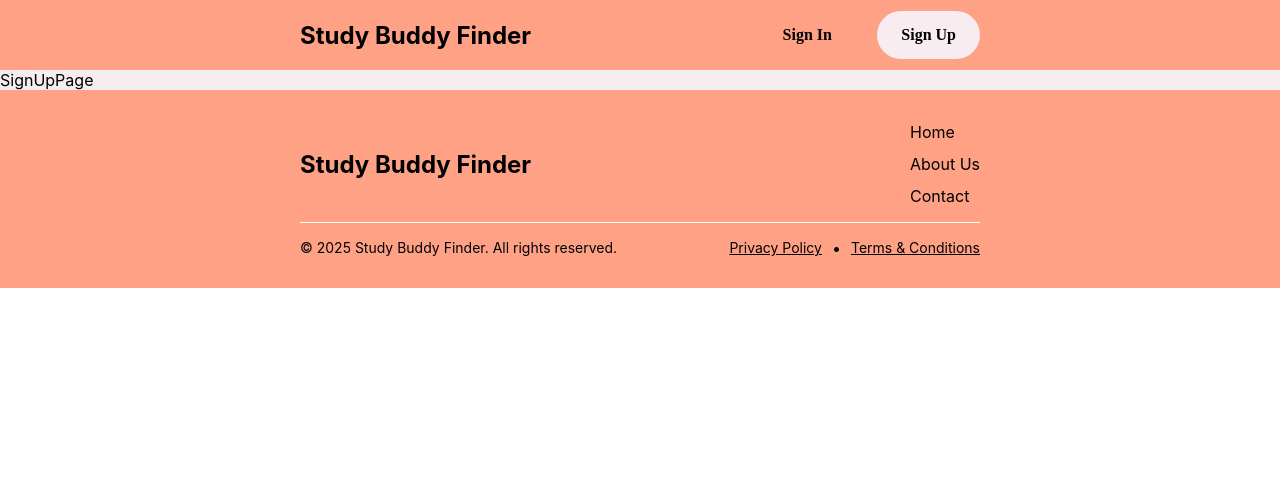
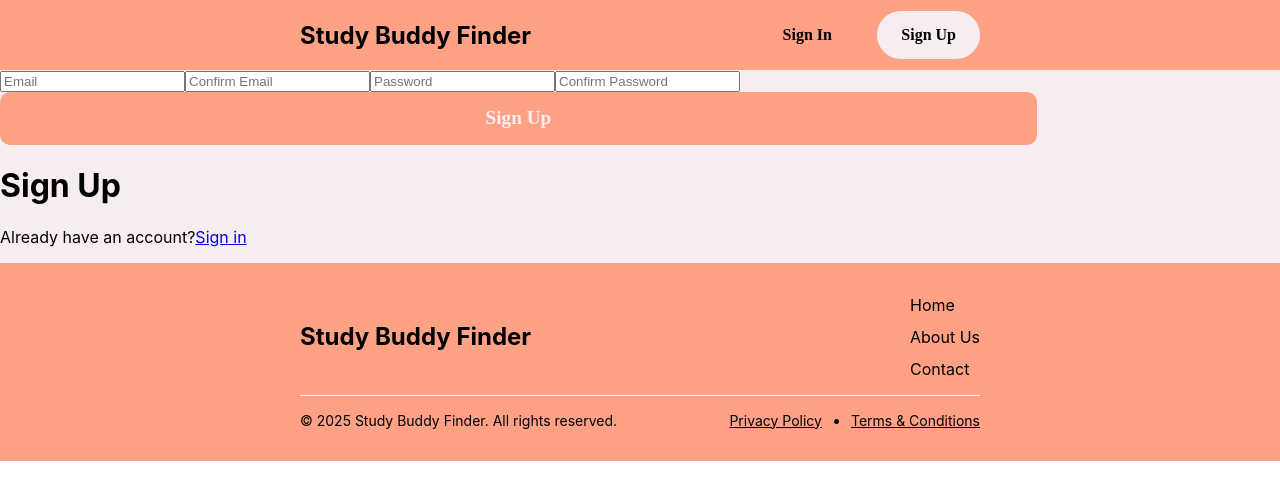
Before and after one commit to MinjaeKim9929/study-buddy-finder, a React (Create React App) app: page /sign-up in a window 1280 px wide. Shown: the top 500 px of the page. Built offline with nearby package versions, Linux system fonts and the light colour scheme; a web font is replaced by a local one.

Commit message:
Add register form content

```diff
--- a/src/components/Forms/RegisterForm/RegisterForm.tsx
+++ b/src/components/Forms/RegisterForm/RegisterForm.tsx
@@ -1,5 +1,7 @@
 import React from 'react';
-import './Register.scss';
+import './RegisterForm.scss';
+import Button from '../../Button/Button';
+import { Link } from 'react-router-dom';
 
 function RegisterForm() {
 	return (
@@ -24,8 +26,22 @@ function RegisterForm() {
 							className="registerForm-input"
 						/>
 					</label>
+					<Button type="submit" className="form-btn ">
+						Sign Up
+					</Button>
 				</form>
+			</div>
+			<div className="registerForm-content">
+				<h1 className="registerForm-title">Sign Up</h1>
+				<p className="registerForm-signin">
+					Already have an account?
+					<Link to="sign-in" aria-label="Sign in to your Study Buddy Finder account">
+						Sign in
+					</Link>
+				</p>
 			</div>
 		</div>
 	);
 }
+
+export default RegisterForm;
--- a/src/pages/Signup/SignUpPage.tsx
+++ b/src/pages/Signup/SignUpPage.tsx
@@ -1,9 +1,10 @@
 import React from 'react';
+import RegisterForm from '../../components/Forms/RegisterForm/RegisterForm';
 
 function SignUpPage() {
 	return (
-		<div>
-			<div>SignUpPage</div>
+		<div className="signUpPage">
+			<RegisterForm />
 		</div>
 	);
 }
```
